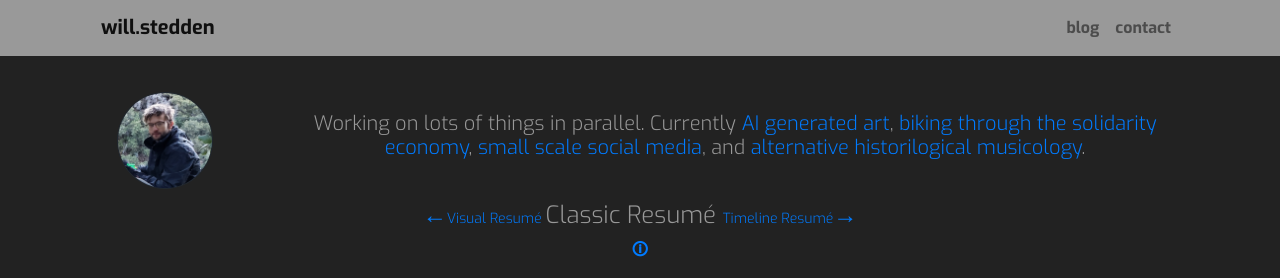
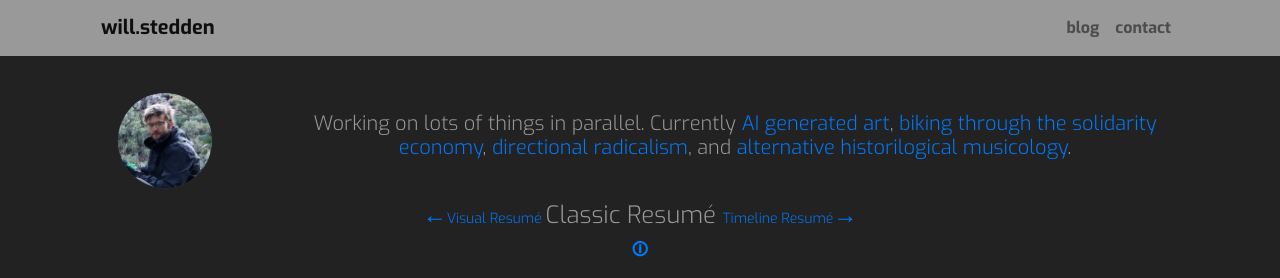
Before and after one commit to stedn/will-stedden-org, a Jekyll site: the page built from classic.md, in a window 1280 px wide and 900 px high, cut to the strip 0-278 px from the top of the window. Built offline with Jekyll 4.4.1, drawn with Linux system fonts in a browser that asks for light colours.

Commit message:
leftwardist

```diff
--- a/_includes/bio.html
+++ b/_includes/bio.html
@@ -3,5 +3,5 @@
   <img class="img-fluid mx-auto d-block" id="mypic" height="10px;" src="/camping.png" alt="">
 </div>
 <div class="col-lg-10 col-md-12 col-sm-12 col-xs-12 order-2 align-self-center">
-<h5>Working on lots of things in parallel. Currently <a href="https://a.ttent.io/n">AI generated art</a>, <a href="https://cooptrail.org/">biking through the solidarity economy</a>, <a href="https://oneth.club/">small scale social media</a>, and <a href="https://prof.bonkerfield.org/">alternative historilogical musicology</a>.</h5></div>
+<h5>Working on lots of things in parallel. Currently <a href="https://a.ttent.io/n">AI generated art</a>, <a href="https://cooptrail.org/">biking through the solidarity economy</a>, <a href="https://leftwardist.substack.com">directional radicalism</a>, and <a href="https://prof.bonkerfield.org/">alternative historilogical musicology</a>.</h5></div>
 </div>
```
Also changed, not shown: index.md (+1 -1 lines), images/leftwardist.png (added).
